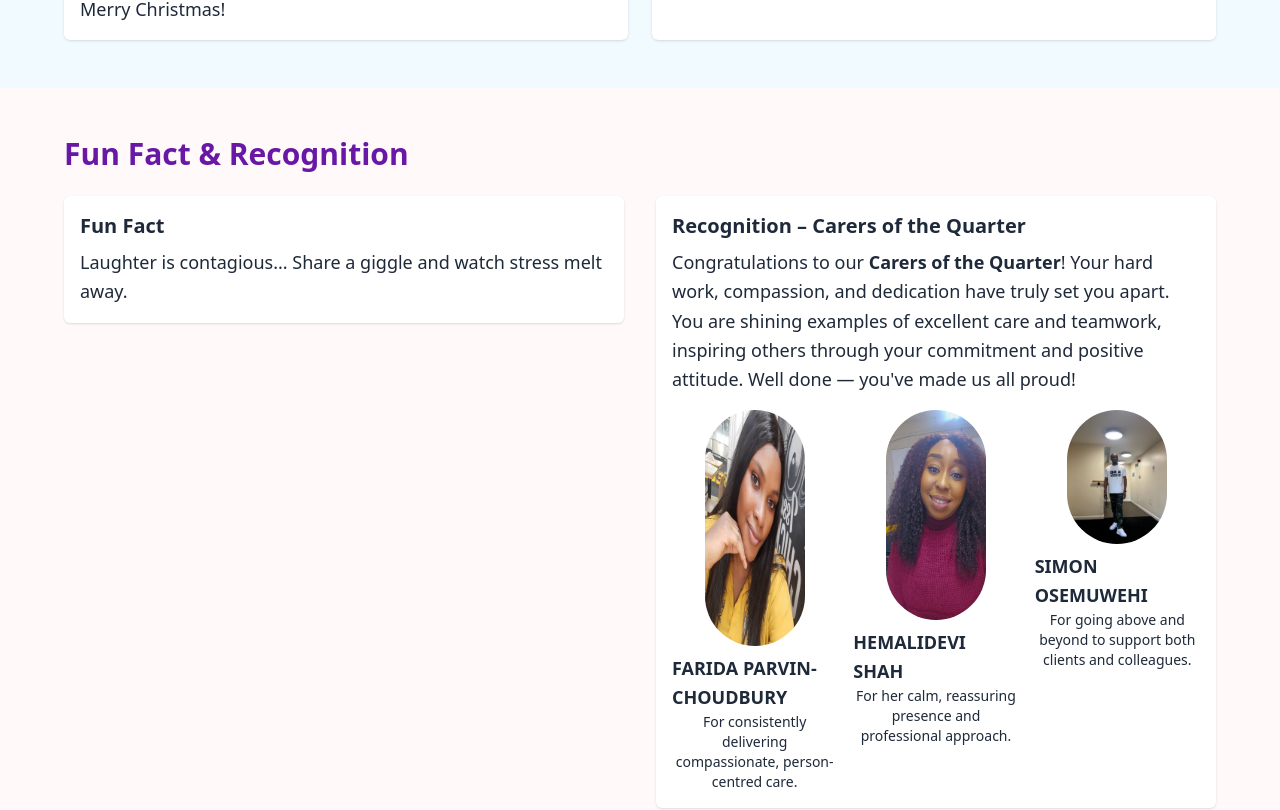
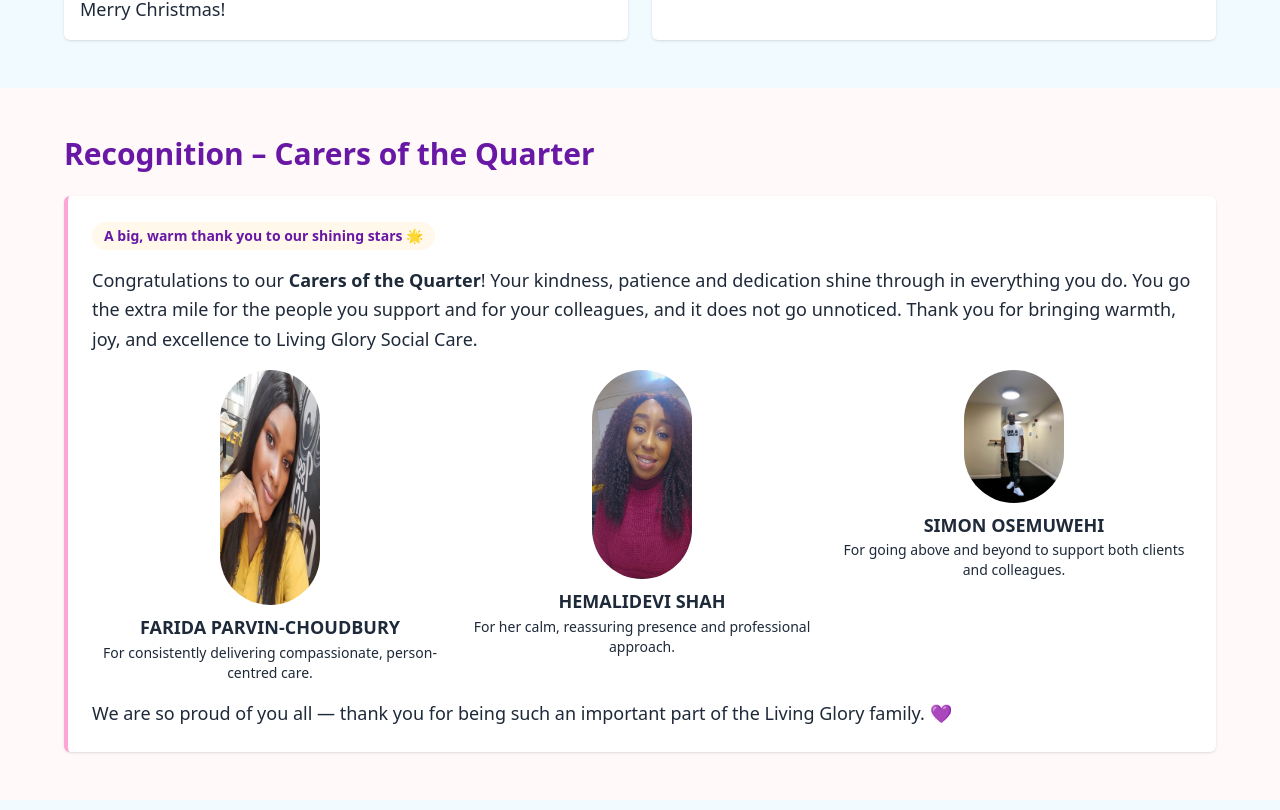
Before and after one commit to onengiyeJacob14/my-website, a Next.js app: page /news-updates in a window 1280 px wide. Shown: the part 1190-2000 px from the top of the page. Built offline with nearby package versions, Linux system fonts and the light colour scheme.

Commit message:
Update page.js
Fun Fact Removed and recognition section Created

```diff
--- a/src/app/news-updates/page.js
+++ b/src/app/news-updates/page.js
@@ -191,7 +191,7 @@
           </div>
         </section>
 
-        {/* SECTION 3: Fun Fact & Recognition */}
+        {/* SECTION 3: Recognition – Carers of the Quarter */}
         <section className="py-12 px-4 md:px-8 lg:px-16 bg-[#fff9fa]">
           <div className="max-w-6xl mx-auto">
             <motion.h2
@@ -201,53 +201,32 @@
               transition={{ duration: 0.8 }}
               className="text-2xl md:text-3xl font-bold text-[#6818A5] mb-6"
             >
-              Fun Fact &amp; Recognition
+              Recognition – Carers of the Quarter
             </motion.h2>
 
-            <div className="grid grid-cols-1 lg:grid-cols-2 gap-8 text-base md:text-lg text-gray-800 leading-relaxed">
-              {/* Left Column */}
-              <div className="space-y-6">
-                {/* Fun Fact */}
             <motion.div
               initial={{ opacity: 0, y: 20 }}
               whileInView={{ opacity: 1, y: 0 }}
               viewport={{ once: true }}
               transition={{ duration: 0.8, delay: 0.1 }}
-                  className="bg-white p-4 shadow rounded-md"
+              className="bg-white border-l-4 border-pink-300 shadow p-6 rounded-md text-base md:text-lg text-gray-800 leading-relaxed"
             >
-                  <h3 className="text-xl font-semibold text-gray-800 mb-2">
-                    Fun Fact
-                  </h3>
-                  <p>
-                    Laughter is contagious... Share a giggle and watch stress
-                    melt away.
+              <p className="inline-block px-3 py-1 text-sm font-semibold rounded-full bg-[#fff8eb] text-[#6818A5] mb-4">
+                A big, warm thank you to our shining stars 🌟
               </p>
-                </motion.div>
-              </div>
-
-              {/* Right Column: Recognition */}
-              <motion.div
-                initial={{ opacity: 0, y: 20 }}
-                whileInView={{ opacity: 1, y: 0 }}
-                viewport={{ once: true }}
-                transition={{ duration: 0.8, delay: 0.3 }}
-                className="bg-white p-4 shadow rounded-md"
-              >
-                <h3 className="text-xl font-semibold text-gray-800 mb-2">
-                  Recognition – Carers of the Quarter
-                </h3>
               <p className="mb-4">
                 Congratulations to our{" "}
-                  <strong>Carers of the Quarter</strong>! Your hard work,
-                  compassion, and dedication have truly set you apart. You are
-                  shining examples of excellent care and teamwork, inspiring
-                  others through your commitment and positive attitude. Well
-                  done — you&apos;ve made us all proud!
+                <strong>Carers of the Quarter</strong>! Your kindness, patience
+                and dedication shine through in everything you do. You go the
+                extra mile for the people you support and for your colleagues,
+                and it does not go unnoticed. Thank you for bringing warmth,
+                joy, and excellence to Living Glory Social Care.
               </p>
+
               {/* Staff Grid */}
               <div className="grid grid-cols-1 md:grid-cols-3 gap-4">
                 {/* Farida */}
-                  <div className="flex flex-col items-center">
+                <div className="flex flex-col items-center text-center">
                   <Image
                     src="/documents/team/ortis.png"
                     alt="Farida Parvin-Choudbury"
@@ -258,13 +237,13 @@
                   <p className="font-semibold text-gray-800">
                     FARIDA PARVIN-CHOUDBURY
                   </p>
-                    <p className="text-sm text-center">
+                  <p className="text-sm">
                     For consistently delivering compassionate, person-centred
                     care.
                   </p>
                 </div>
                 {/* Hemalidevi */}
-                  <div className="flex flex-col items-center">
+                <div className="flex flex-col items-center text-center">
                   <Image
                     src="/documents/team/nora.png"
                     alt="Hemalidevi Shah"
@@ -275,13 +254,13 @@
                   <p className="font-semibold text-gray-800">
                     HEMALIDEVI SHAH
                   </p>
-                    <p className="text-sm text-center">
+                  <p className="text-sm">
                     For her calm, reassuring presence and professional
                     approach.
                   </p>
                 </div>
                 {/* Simon */}
-                  <div className="flex flex-col items-center">
+                <div className="flex flex-col items-center text-center">
                   <Image
                     src="/documents/team/kingsley.png"
                     alt="Simon Osemuwehi"
@@ -292,14 +271,18 @@
                   <p className="font-semibold text-gray-800">
                     SIMON OSEMUWEHI
                   </p>
-                    <p className="text-sm text-center">
+                  <p className="text-sm">
                     For going above and beyond to support both clients and
                     colleagues.
                   </p>
                 </div>
               </div>
+
+              <p className="mt-4">
+                We are so proud of you all — thank you for being such an
+                important part of the Living Glory family. 💜
+              </p>
             </motion.div>
-            </div>
           </div>
         </section>
 
@@ -430,7 +413,7 @@
                   </li>
                   <li>
                     Doyin Ogunmeru (Care Co-ordinator / Payroll Manager)
-                    &mdash; doyin.ogunmeru@livingglorysocialcare.com
+                    &mdash; doyin.ogmeru@livingglorysocialcare.com
                   </li>
                   <li>
                     Osaretin Alile (HR and Training Co-ordinator) &mdash;
```
Lines whose indentation alone changed are shown as unchanged.
